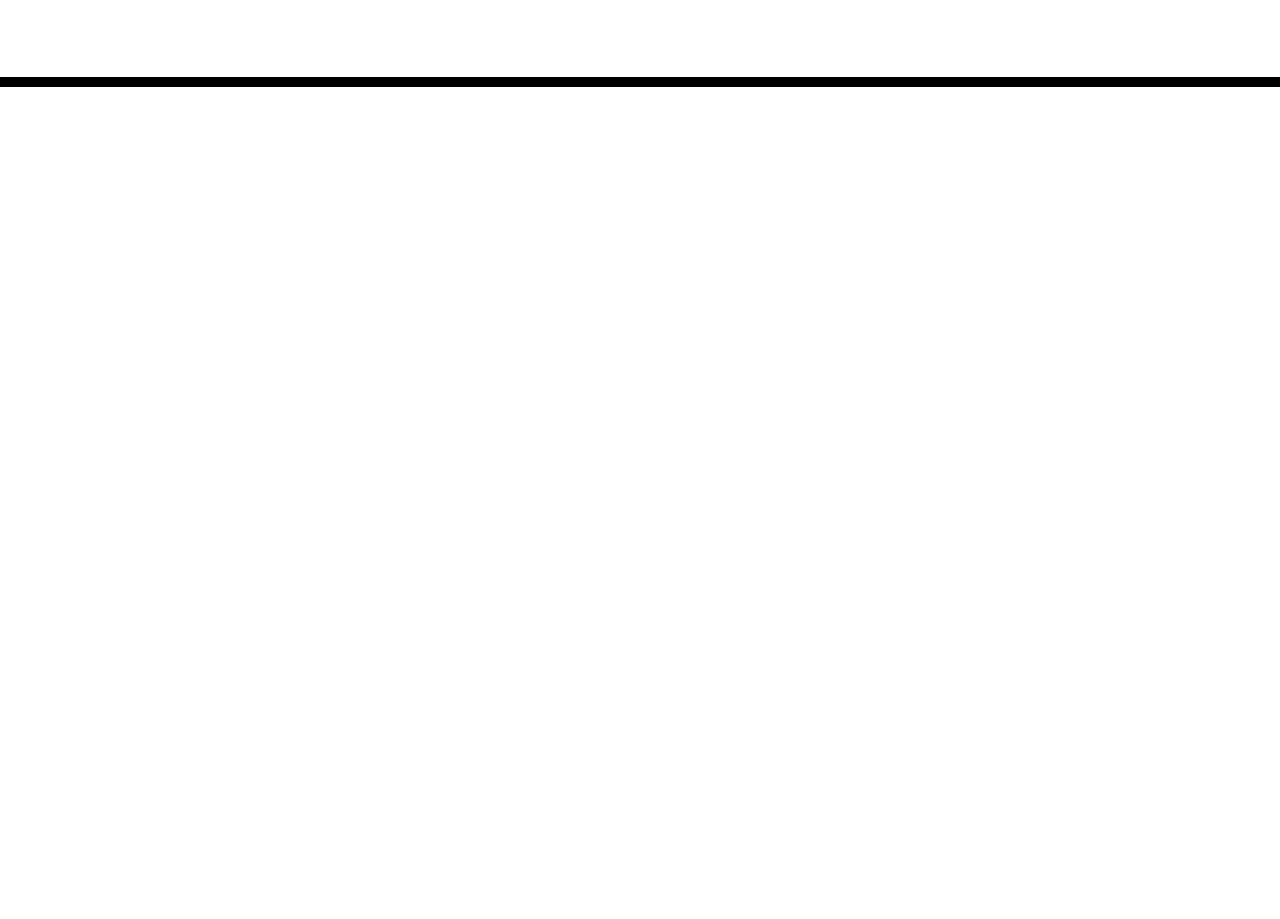
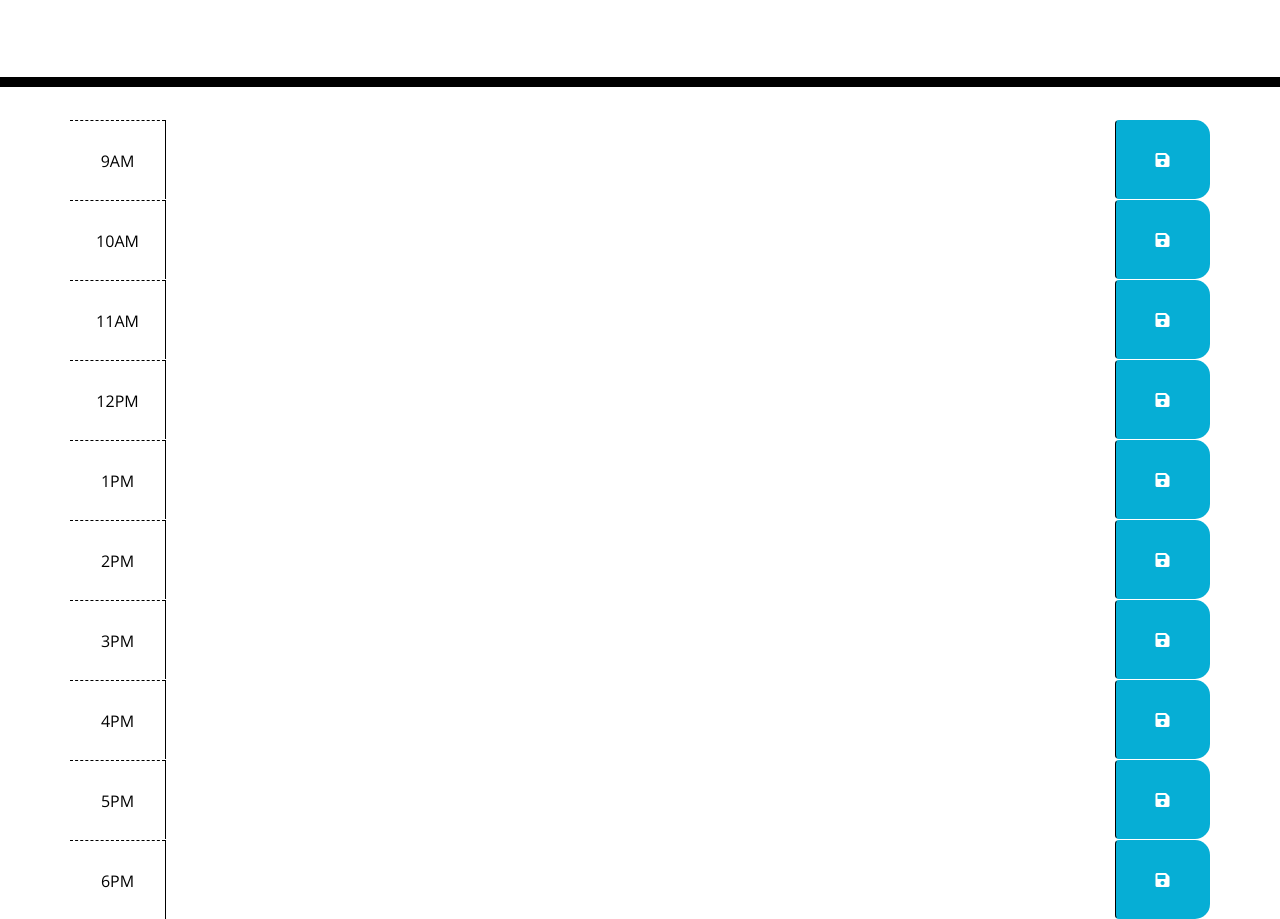
Before and after one commit to snbarnhouse/work_day_scheduler, a plain HTML site: page index.html in a window 1280 px wide. Shown: the part 181-1100 px from the top of the page. Before the commit the page ends 800 px from the top, so only its background shows below. Drawn offline with nearby package versions, Linux system fonts and the light colour scheme.

Commit message:
Added to html doc.

```diff
--- a/index.html
+++ b/index.html
@@ -30,6 +30,107 @@
     </header>
     <div class="container">
       <!-- Timeblocks go here -->
+      <div id = "9am" class= "row time-block">
+        <div class= "col-md-1 hour">
+          9AM
+        </div>
+        <!--type event in this area-->
+        <textarea class="col-md-10 event">
+        </textarea>
+        <!--save button-->
+        <button class="btn saveBtn col-md-1"><i class="fas fa-save"></i></button>
+      </div>
+      <div id = "10am" class= "row time-block">
+        <div class= "col-md-1 hour">
+          10AM
+        </div>
+        <!--type event in this area-->
+        <textarea class="col-md-10 event">
+        </textarea>
+        <!--save button-->
+        <button class="btn saveBtn col-md-1"><i class="fas fa-save"></i></button>
+      </div>
+      <div id = "11am" class= "row time-block">
+        <div class= "col-md-1 hour">
+          11AM
+        </div>
+        <!--type event in this area-->
+        <textarea class="col-md-10 event">
+        </textarea>
+        <!--save button-->
+        <button class="btn saveBtn col-md-1"><i class="fas fa-save"></i></button>
+      </div>
+      <div id = "12pm" class= "row time-block">
+        <div class= "col-md-1 hour">
+          12PM
+        </div>
+        <!--type event in this area-->
+        <textarea class="col-md-10 event">
+        </textarea>
+        <!--save button-->
+        <button class="btn saveBtn col-md-1"><i class="fas fa-save"></i></button>
+      </div>
+      <div id = "1pm" class= "row time-block">
+        <div class= "col-md-1 hour">
+          1PM
+        </div>
+        <!--type event in this area-->
+        <textarea class="col-md-10 event">
+        </textarea>
+        <!--save button-->
+        <button class="btn saveBtn col-md-1"><i class="fas fa-save"></i></button>
+      </div>
+      <div id = "2pm" class= "row time-block">
+        <div class= "col-md-1 hour">
+          2PM
+        </div>
+        <!--type event in this area-->
+        <textarea class="col-md-10 event">
+        </textarea>
+        <!--save button-->
+        <button class="btn saveBtn col-md-1"><i class="fas fa-save"></i></button>
+      </div>
+      <div id = "3pm" class= "row time-block">
+        <div class= "col-md-1 hour">
+          3PM
+        </div>
+        <!--type event in this area-->
+        <textarea class="col-md-10 event">
+        </textarea>
+        <!--save button-->
+        <button class="btn saveBtn col-md-1"><i class="fas fa-save"></i></button>
+      </div>
+      <div id = "4pm" class= "row time-block">
+        <div class= "col-md-1 hour">
+          4PM
+        </div>
+        <!--type event in this area-->
+        <textarea class="col-md-10 event">
+        </textarea>
+        <!--save button-->
+        <button class="btn saveBtn col-md-1"><i class="fas fa-save"></i></button>
+      </div>
+      <div id = "5pm" class= "row time-block">
+        <div class= "col-md-1 hour">
+          5PM
+        </div>
+        <!--type event in this area-->
+        <textarea class="col-md-10 event">
+        </textarea>
+        <!--save button-->
+        <button class="btn saveBtn col-md-1"><i class="fas fa-save"></i></button>
+      </div>
+      <div id = "6pm" class= "row time-block">
+        <div class= "col-md-1 hour">
+          6PM
+        </div>
+        <!--type event in this area-->
+        <textarea class="col-md-10 event">
+        </textarea>
+        <!--save button-->
+        <button class="btn saveBtn col-md-1"><i class="fas fa-save"></i></button>
+      </div>
+      </div>
     </div>
 
     <script src="https://cdnjs.cloudflare.com/ajax/libs/jquery/3.2.1/jquery.min.js"></script>
--- a/script.js
+++ b/script.js
@@ -0,0 +1,3 @@
+//display current date and time
+var currentDate = moment().format("MMMM Do YYYY, h:mm:ss a");
+$("#currentDay").html(currentDate);
```
